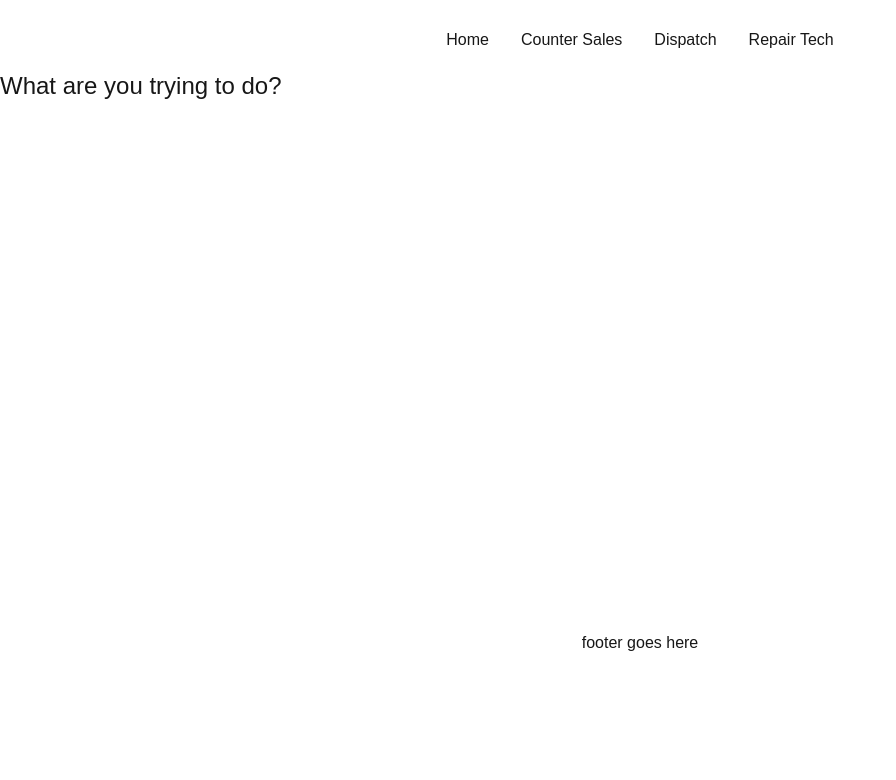
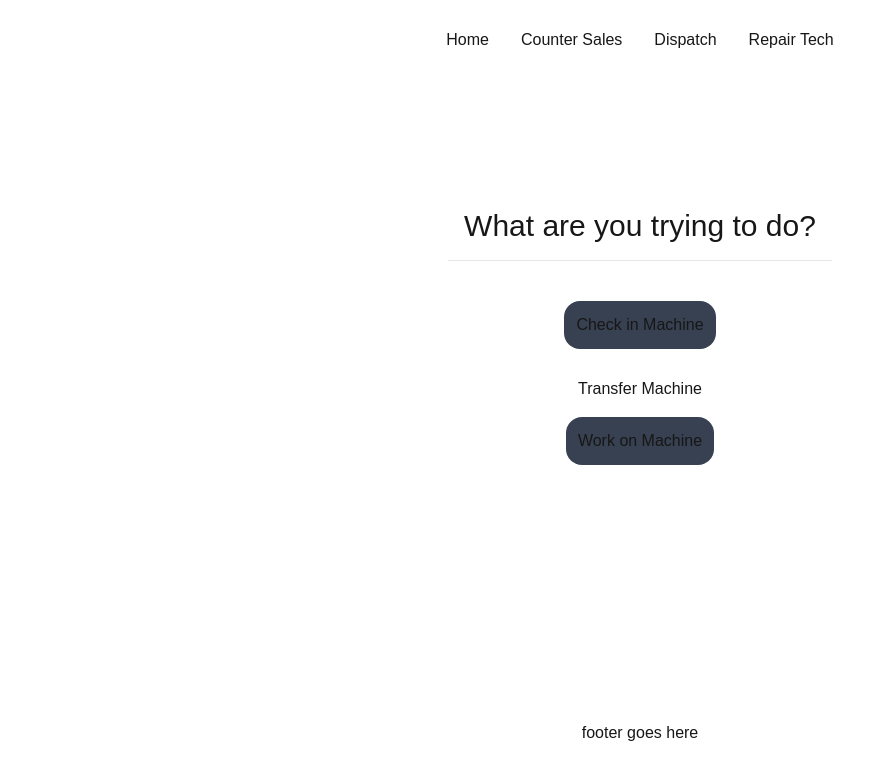
Before and after one commit to WillTaylor2352/MachineRepairs, a Next.js app in the folder machinerepairs/: page / in a window 1280 px wide. Shown: the top 780 px of the page, without its empty margins (0-896 px from the left). Built offline with nearby package versions, Linux system fonts and the light colour scheme.

Commit message:
Moved main tag, added controls
Moved the main tag to the root layout so it loads on every page for better indexing. Added controls and began blocking out the home page for navigation.

```diff
--- a/machinerepairs/src/app/layout.js
+++ b/machinerepairs/src/app/layout.js
@@ -28,7 +28,9 @@ export default function RootLayout({ children }) {
 						<Navigation className="" />
 					</div>
 				</header>
-				{children}
+				<main className="h-[calc(100vh-20vh)] min-h-[calc(100vh-30vh)]">
+					{children}
+				</main>
 				<footer className="row-start-3 flex h-[50px] flex-wrap items-center justify-center gap-4">
 					<div>
 						<p>footer goes here</p>
--- a/machinerepairs/src/app/page.js
+++ b/machinerepairs/src/app/page.js
@@ -1,11 +1,28 @@
+import Button from '@/components/client/Button';
 import Image from 'next/image';
 
 export default function Home() {
+	const defaultstyle = 'p-4';
+	const buttonItemSpacing = 'mt-3';
 	return (
-		<main className="min-h-[calc(100vh-250px)]">
-			<div className="flex flex-col">
-				<h1>What are you trying to do?</h1>
+		<div className="item flex h-full flex-col items-center">
+			<div className="m-auto flex w-1/2 flex-col items-center pb-[15vh] text-center">
+				<h1
+					className={`${defaultstyle} mb-[calc(5vh)] border-b-[1px] text-3xl`}
+				>
+					What are you trying to do?
+				</h1>
+				<Button
+					className={`${defaultstyle} `}
+					description={'Check in Machine'}
+				/>
+				<Button
+					classes={`${defaultstyle} ${buttonItemSpacing} `}
+					description={'Transfer Machine'}
+					overrideClasses={true}
+				/>
+				<Button className={`${defaultstyle}`} description={'Work on Machine'} />
 			</div>
-		</main>
+		</div>
 	);
 }
```
